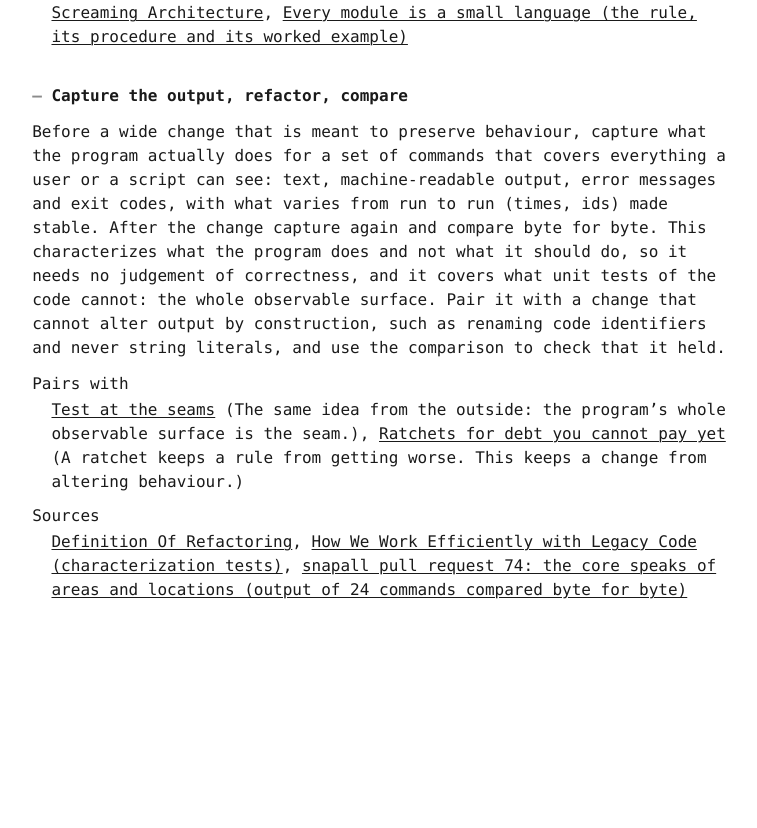
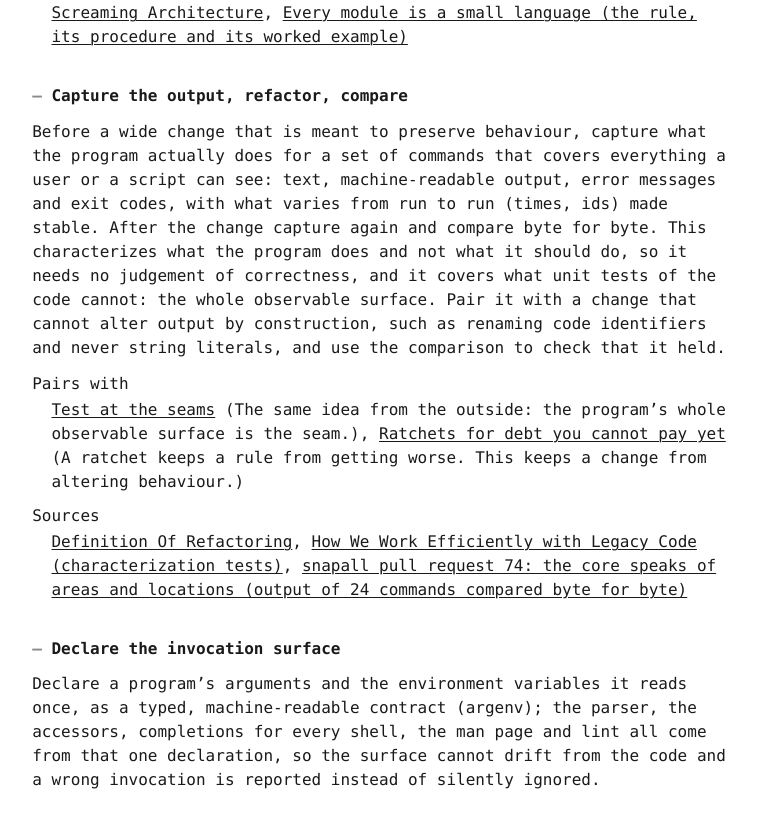
Before and after one commit to creation-guidelines/software-engineering-canon, a Jekyll site: the page built from docs/practices.md, in a window 1280 px wide and 900 px high, scrolled down 4321 px. Shown: the top 828 px of the window, without its empty margins (261-1018 px from the left). Built offline with Jekyll 4.4.1, drawn with Linux system fonts in a browser that asks for light colours; our own code applies the rules of GitHub Pages for plain Markdown files; before the commit the page ends 5039 px from its top, so only the background shows below that.

Commit message:
docs: A practice: declare the invocation surface once (argenv) (#34)
* docs: A practice: declare the invocation surface once (argenv)

Glimpse: g-20261117-050140

* docs: the practices' page rendered with its row

---------

Co-authored-by: conveyor <agent@creation-guidelines>

```diff
--- a/data/glimpses.json
+++ b/data/glimpses.json
@@ -7,3 +7,4 @@
 {"id":"g-20261115-190719","at":"2026-11-15T19:07:19Z","by":"claude","kind":"docs","summary":"where three practices of the canon are shown: the way up is a surface","touches":"practices:every-layer-is-a-top practices:generated-outline practices:cold-read","where":"open-commons-observatory/ocoeco/decisions:2026-11-15-the-way-up-is-a-surface"}
 {"id":"g-20261116-144410","at":"2026-11-16T14:44:10Z","by":"claude","kind":"chore","summary":"a mark: the latest runs are observed, as runs - no longer gathered here"}
 {"id":"g-20261116-155404","at":"2026-11-16T15:54:04Z","by":"claude","kind":"chore","summary":"a mark: what the gatherer writes is said where it writes it - no longer named here"}
+{"id":"g-20261117-050140","at":"2026-11-17T05:01:40Z","by":"conveyor","kind":"docs","summary":"A practice: declare the invocation surface once (argenv)","touches":"practices:declared-invocation-surface"}
--- a/data/practices.json
+++ b/data/practices.json
@@ -11,3 +11,4 @@
 {"id":"executable-facts","name":"Facts about the foreign world as tests","description":"Record what is known about tools, systems and libraries as tests named as sentences, such as removing_an_area_deletes_every_snapshot_and_leaves_its_files, that run against the real thing in CI. They document the boundary and cannot drift: if the tool changes, the build says so.","shown_in":null}
 {"id":"every-layer-is-a-top","name":"Every layer is the top of the layers beneath it","description":"The same shape repeats at every level. A module says what it is for and offers a vocabulary (nouns and verbs) to the layer above, and its body is written only in the vocabulary of the layers beneath it, each of which is in turn the top of its own. Reading one module alone tells you its purpose and its words, and going down is always optional. Top is relative: the command line and the window are the top of the whole program, and a small adapter is the top of the tool it wraps. Layers form a graph and not a tree, since a lower layer is used by many above it, and the only structural rule is that dependencies point downward. A module that needs two languages, which means two levels, is two modules, whatever its length. Length, such as a file past a screen, is only a smell that a level is hiding. It is never the rule.","shown_in":"open-commons-observatory/ocoeco/decisions:2026-11-15-the-way-up-is-a-surface"}
 {"id":"capture-refactor-compare","name":"Capture the output, refactor, compare","description":"Before a wide change that is meant to preserve behaviour, capture what the program actually does for a set of commands that covers everything a user or a script can see: text, machine-readable output, error messages and exit codes, with what varies from run to run (times, ids) made stable. After the change capture again and compare byte for byte. This characterizes what the program does and not what it should do, so it needs no judgement of correctness, and it covers what unit tests of the code cannot: the whole observable surface. Pair it with a change that cannot alter output by construction, such as renaming code identifiers and never string literals, and use the comparison to check that it held.","shown_in":null}
+{"id":"declared-invocation-surface","name":"Declare the invocation surface","description":"Declare a program's arguments and the environment variables it reads once, as a typed, machine-readable contract (argenv); the parser, the accessors, completions for every shell, the man page and lint all come from that one declaration, so the surface cannot drift from the code and a wrong invocation is reported instead of silently ignored.","shown_in":"creation-guidelines/tad-engine/decisions:2026-11-17-argenv-command-line"}
--- a/docs/practices.md
+++ b/docs/practices.md
@@ -143,3 +143,8 @@ Pairs with
 
 Sources
 : [Definition Of Refactoring](https://martinfowler.com/bliki/DefinitionOfRefactoring.html), [How We Work Efficiently with Legacy Code (characterization tests)](https://careers.getyourguide.com/posts/how-we-work-efficiently-with-legacy-code), [snapall pull request 74: the core speaks of areas and locations (output of 24 commands compared byte for byte)](https://github.com/grenudi/snapall/pull/74)
+
+<a id="declared-invocation-surface"></a>
+### Declare the invocation surface
+
+Declare a program's arguments and the environment variables it reads once, as a typed, machine-readable contract (argenv); the parser, the accessors, completions for every shell, the man page and lint all come from that one declaration, so the surface cannot drift from the code and a wrong invocation is reported instead of silently ignored.
```
Also changed, not shown: docs/index.md (+1 -1 lines).
